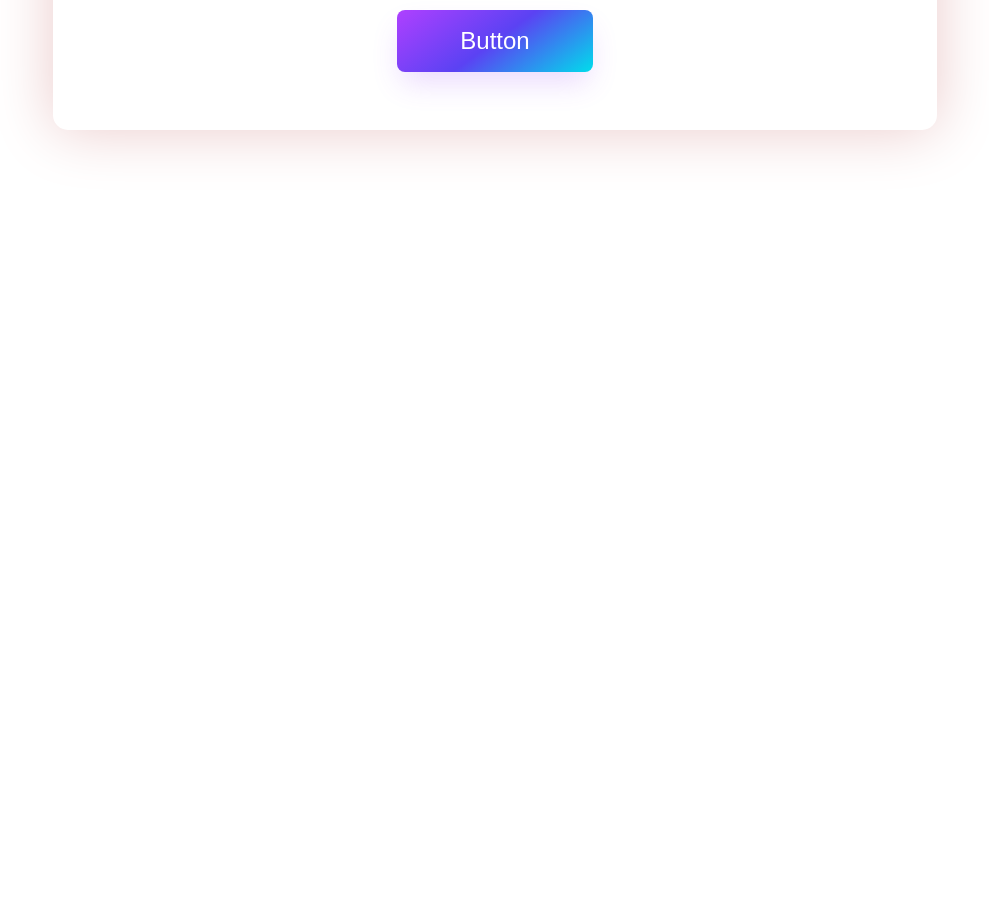
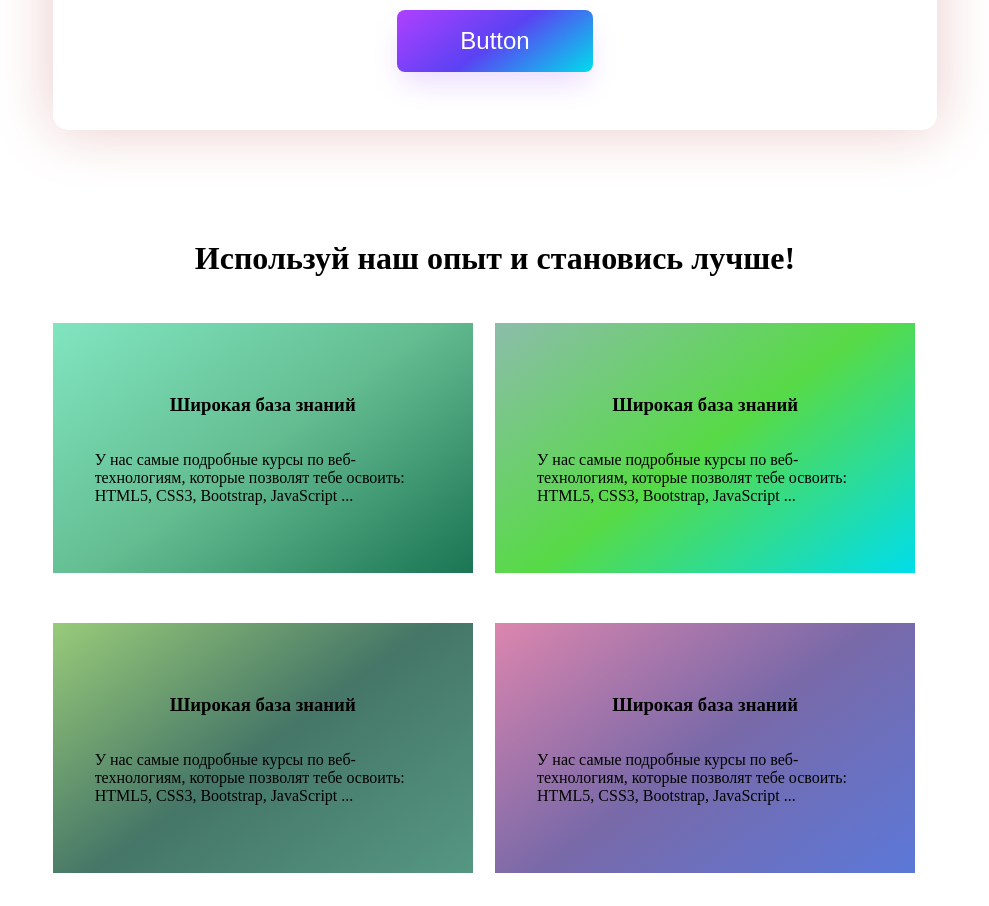
Before and after one commit to khumayunkh/js-month, a plain HTML site: page index.html in a window 1280 px wide. Shown: the part 500-1406 px from the top of the page, without its empty margins (145-1134 px from the left). Before the commit the page ends 800 px from the top, so only its background shows below. Drawn offline with Linux system fonts and the light colour scheme.

Commit message:
about our courses

```diff
--- a/index.html
+++ b/index.html
@@ -34,5 +34,38 @@
                 </div>
             </div>
         </div>
+        <div class="about_us">
+             <div class="container">
+                 <div class="about_us_in">
+                     <h1>Используй наш опыт и становись лучше!</h1>
+                     <div class="information">
+                         <div class="information_in-1">
+                             <h3>Широкая база знаний</h3>
+                             <p>У нас самые подробные курсы по веб-технологиям,
+                                 которые позволят тебе освоить:
+                                 HTML5, CSS3, Bootstrap, JavaScript ...</p>
+                         </div>
+                         <div class="information_in-2">
+                            <h3>Широкая база знаний</h3>
+                            <p>У нас самые подробные курсы по веб-технологиям,
+                                которые позволят тебе освоить:
+                                HTML5, CSS3, Bootstrap, JavaScript ...</p>
+                         </div>
+                         <div class="information_in-3">
+                            <h3>Широкая база знаний</h3>
+                            <p>У нас самые подробные курсы по веб-технологиям,
+                                которые позволят тебе освоить:
+                                HTML5, CSS3, Bootstrap, JavaScript ...</p>
+                         </div>
+                         <div class="information_in-4">
+                            <h3>Широкая база знаний</h3>
+                            <p>У нас самые подробные курсы по веб-технологиям,
+                                которые позволят тебе освоить:
+                                HTML5, CSS3, Bootstrap, JavaScript ...</p>
+                         </div>
+                     </div>
+                 </div>
+             </div>
+        </div>
     </body>
 </html>
--- a/style.css
+++ b/style.css
@@ -96,3 +96,76 @@
     min-width: 196px;
   }
 }
+
+.about_us_in{
+    display: flex;
+    flex-direction: column;
+    align-items: center;
+    justify-content: center;
+    margin-top: 10%;
+}
+
+.information{
+    height: 600px;
+    display: grid;
+    align-items: center;
+    justify-content: center;
+    grid-template-areas:
+    "a a a a b b b b"
+    "a a a a b b b b"
+    "c c c c d d d d"
+    "c c c c d d d d";
+}
+.information_in-1{
+    height: 250px;
+    width: 95%;
+    grid-area: a;
+    background-image: linear-gradient(144deg,#80e5c0, #64bd91 50%,#1b7453);
+    display: flex;
+    justify-content: center;
+    align-items: center;
+    flex-direction: column;
+}
+.information_in-2{
+    height: 250px;
+    width: 95%;
+    grid-area: b;
+    background-image: linear-gradient(144deg,#8bbdaa, #57da46 50%,#00DDEB);
+    display: flex;
+    justify-content: center;
+    align-items: center;
+    flex-direction: column;
+}
+.information_in-3{
+    height: 250px;
+    width: 95%;
+    grid-area: c;
+    background-image: linear-gradient(144deg,#99cb7a, #457667 50%,#559782);
+    display: flex;
+    justify-content: center;
+    align-items: center;
+    flex-direction: column;
+}
+.information_in-4{
+    width: 95%;
+    grid-area: d;
+    height: 250px;
+    background-image: linear-gradient(144deg,#dc86ae, #7969a8 50%,#5b78d8);
+    display: flex;
+    justify-content: center;
+    align-items: center;
+    flex-direction: column;
+}
+
+.information_in-1 p{
+    width: 80%;
+}
+.information_in-2 p{
+    width: 80%;
+}
+.information_in-3 p{
+    width: 80%;
+}
+.information_in-4 p{
+    width: 80%;
+}
```
